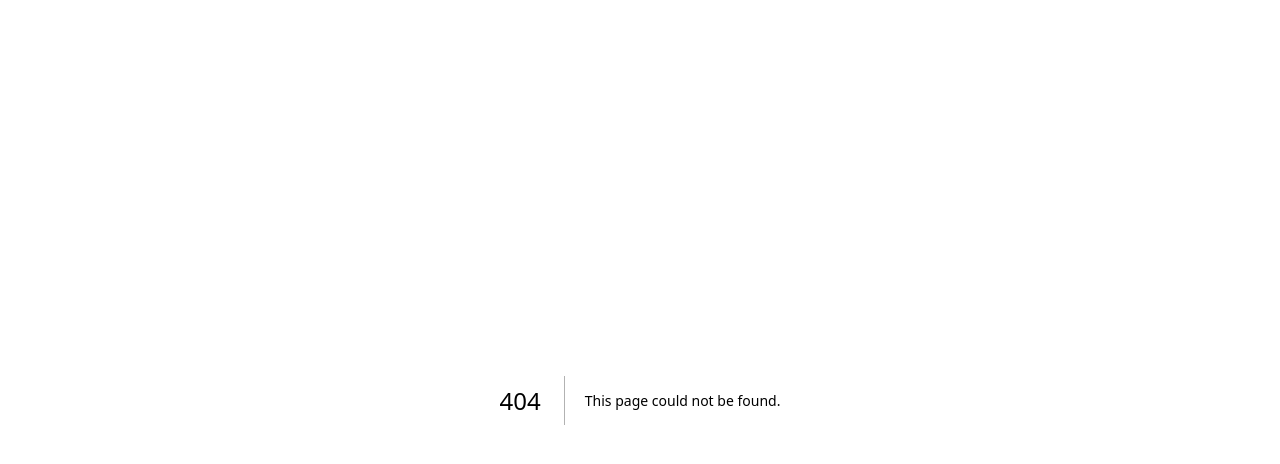
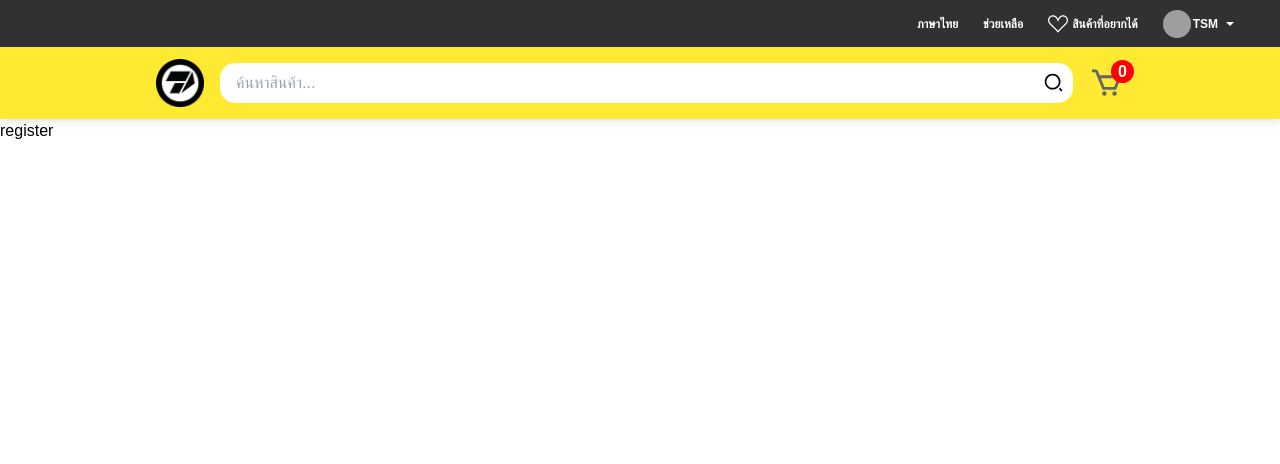
Before and after one commit to TouchMyLike/ShopTouch, a Next.js app: page /auth/register in a window 1280 px wide. Before the commit this address had no page. Shown: the top 464 px of the page. Built offline with nearby package versions, Linux system fonts and the light colour scheme; grey boxes are pictures that could not be loaded.

Commit message:
🚚 Add auth page and 🔧 support tailwindcss

```diff
--- a/package.json
+++ b/package.json
@@ -32,6 +32,9 @@
     "typescript": "4.9.5"
   },
   "devDependencies": {
-    "@types/redux-persist": "^4.3.1"
+    "@types/redux-persist": "^4.3.1",
+    "autoprefixer": "^10.4.14",
+    "postcss": "^8.4.21",
+    "tailwindcss": "^3.2.7"
   }
 }
--- /dev/null
+++ b/postcss.config.js
@@ -0,0 +1,6 @@
+module.exports = {
+  plugins: {
+    tailwindcss: {},
+    autoprefixer: {},
+  },
+}
--- a/prettier.config.js
+++ b/prettier.config.js
@@ -1,3 +1,3 @@
 module.exports = {
-    // plugins: [require('prettier-plugin-tailwindcss')], //sort css name tailwind in classname
+    plugins: [require('prettier-plugin-tailwindcss')], //sort css name tailwind in classname
 }
--- /dev/null
+++ b/src/pages/auth/login/index.tsx
@@ -0,0 +1,8 @@
+import Navbar from '@/components/Navbar'
+
+export default function index() {
+  return <div>
+    <Navbar />
+    login
+    </div>
+}
--- /dev/null
+++ b/src/pages/auth/register/index.tsx
@@ -0,0 +1,10 @@
+import Navbar from '@/components/Navbar'
+
+export default function index() {
+  return (
+    <div>
+      <Navbar />
+      register
+    </div>
+  )
+}
--- a/src/pages/index.tsx
+++ b/src/pages/index.tsx
@@ -15,6 +15,7 @@ export default function Home() {
           <Main />
         </div>
       </div>
+      <div className="bg-sky-300">Tailwindcss Support</div>
       <Footer />
     </div>
   )
--- a/src/styles/globals.scss
+++ b/src/styles/globals.scss
@@ -1,3 +1,8 @@
+
+@tailwind base;
+@tailwind components;
+@tailwind utilities;
+
 * {
   margin: 0;
   box-sizing: border-box;
--- /dev/null
+++ b/tailwind.config.js
@@ -0,0 +1,15 @@
+/** @type {import('tailwindcss').Config} */
+module.exports = {
+  content: [
+    "./app/**/*.{js,ts,jsx,tsx}",
+    "./pages/**/*.{js,ts,jsx,tsx}",
+    "./components/**/*.{js,ts,jsx,tsx}",
+
+    // Or if using `src` directory:
+    "./src/**/*.{js,ts,jsx,tsx}",
+  ],
+  theme: {
+    extend: {},
+  },
+  plugins: [],
+}
```
Also changed, not shown: 1 other file (tests, documents, lock files or other folders).
